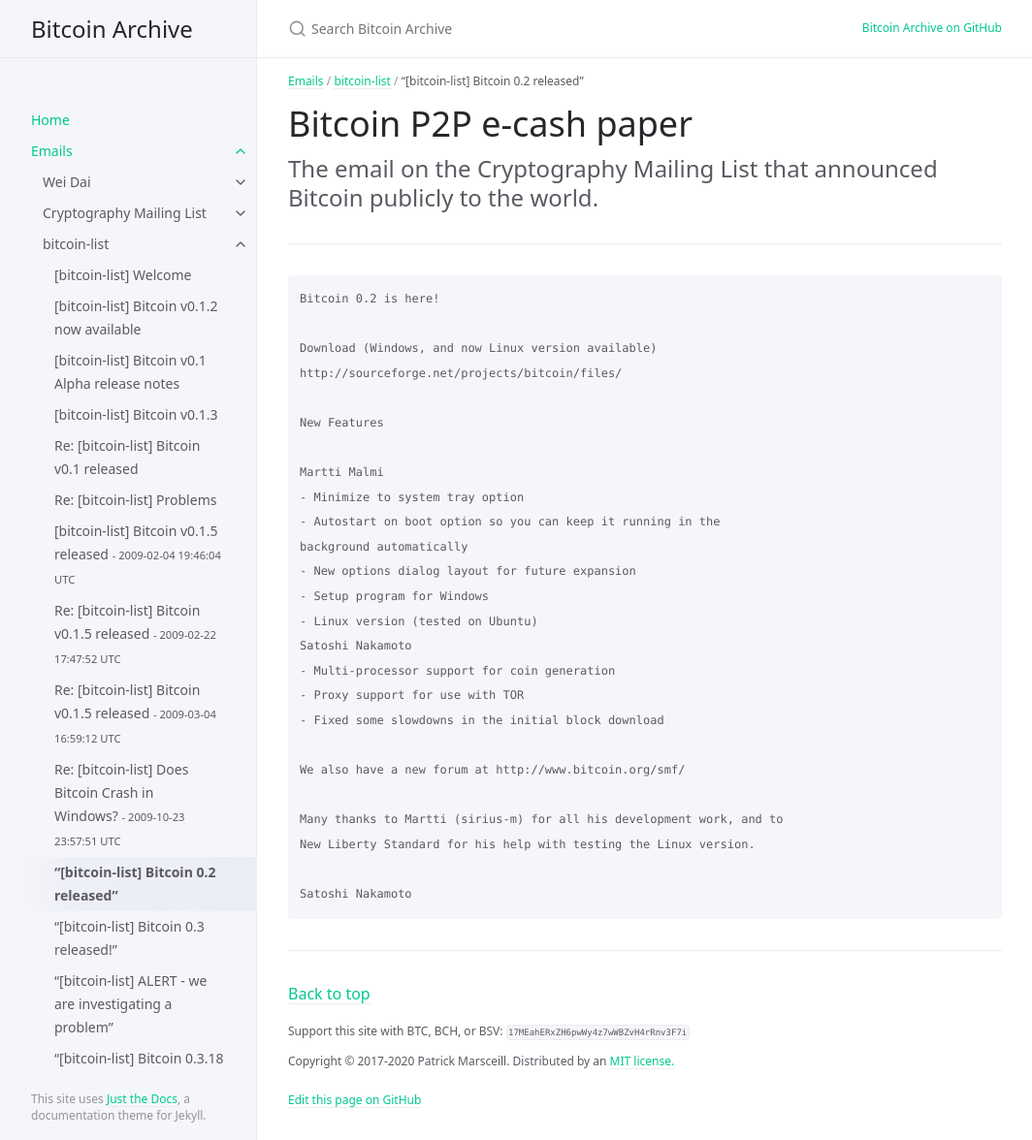
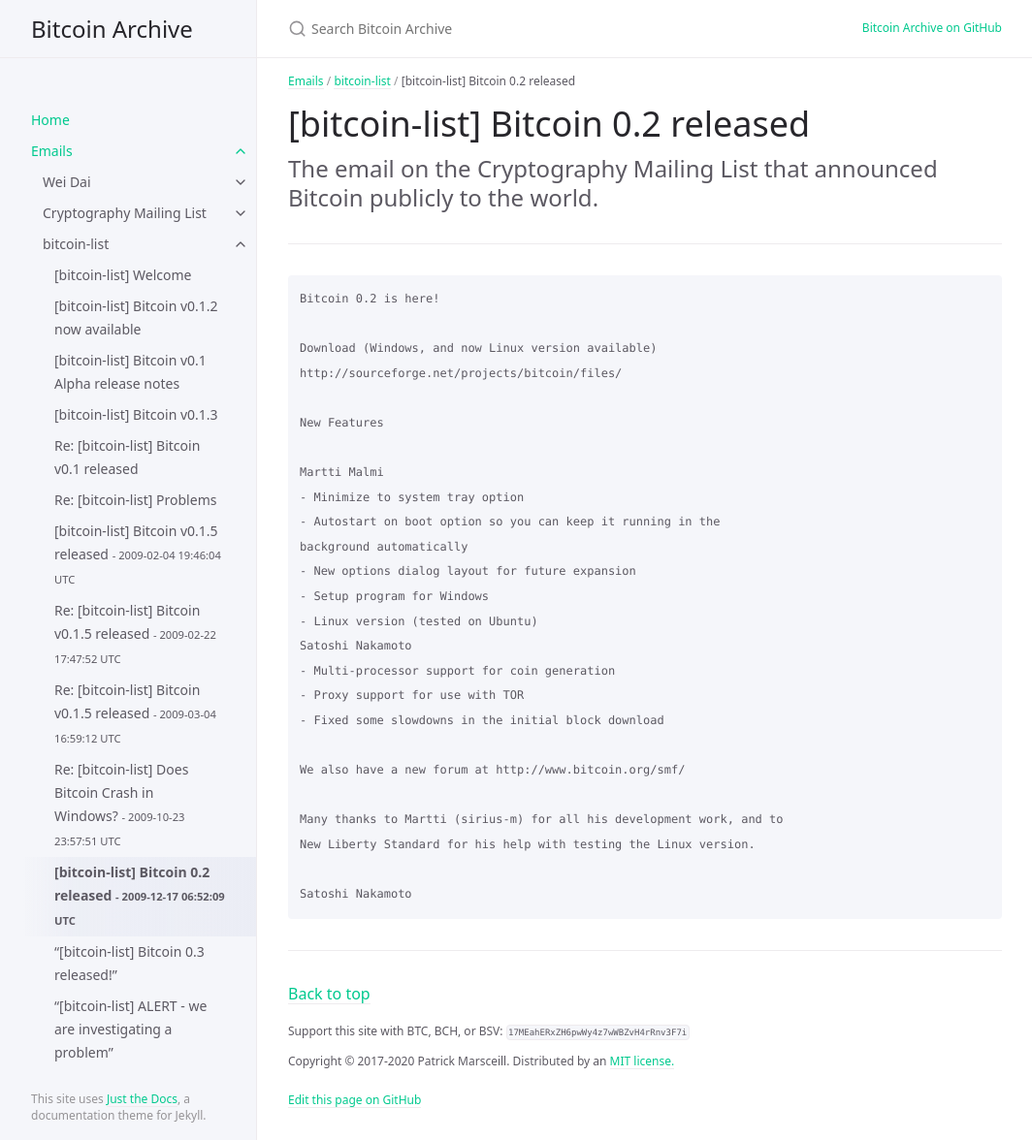
Before and after one commit to wakgill/bitcoin-archive, a Jekyll site: the page built from docs/emails/bitcoin-list/11.md, in a window 1280 px wide and 1176 px high. Shown: the whole window at 97% size, without its empty margins (107-1171 px from the left). Built offline with Jekyll 4.4.1, drawn with Linux system fonts in a browser that asks for light colours.

Commit message:
Update and rename 12.md to 11.md

```diff
--- a/docs/emails/bitcoin-list/12.md
+++ b/docs/emails/bitcoin-list/11.md
@@ -1,12 +1,13 @@
 ---
 layout: default
-title: “[bitcoin-list] Bitcoin 0.2 released”
+title: '[bitcoin-list] Bitcoin 0.2 released'
 grand_parent: Emails
 parent: bitcoin-list
 nav_order: 12
+date: 2009-12-17 06:52:09 UTC
 ---
 
-# Bitcoin P2P e-cash paper
+# [bitcoin-list] Bitcoin 0.2 released
 
 The email on the Cryptography Mailing List that announced Bitcoin publicly to the world.
 {: .fs-6 .fw-300 }
```
